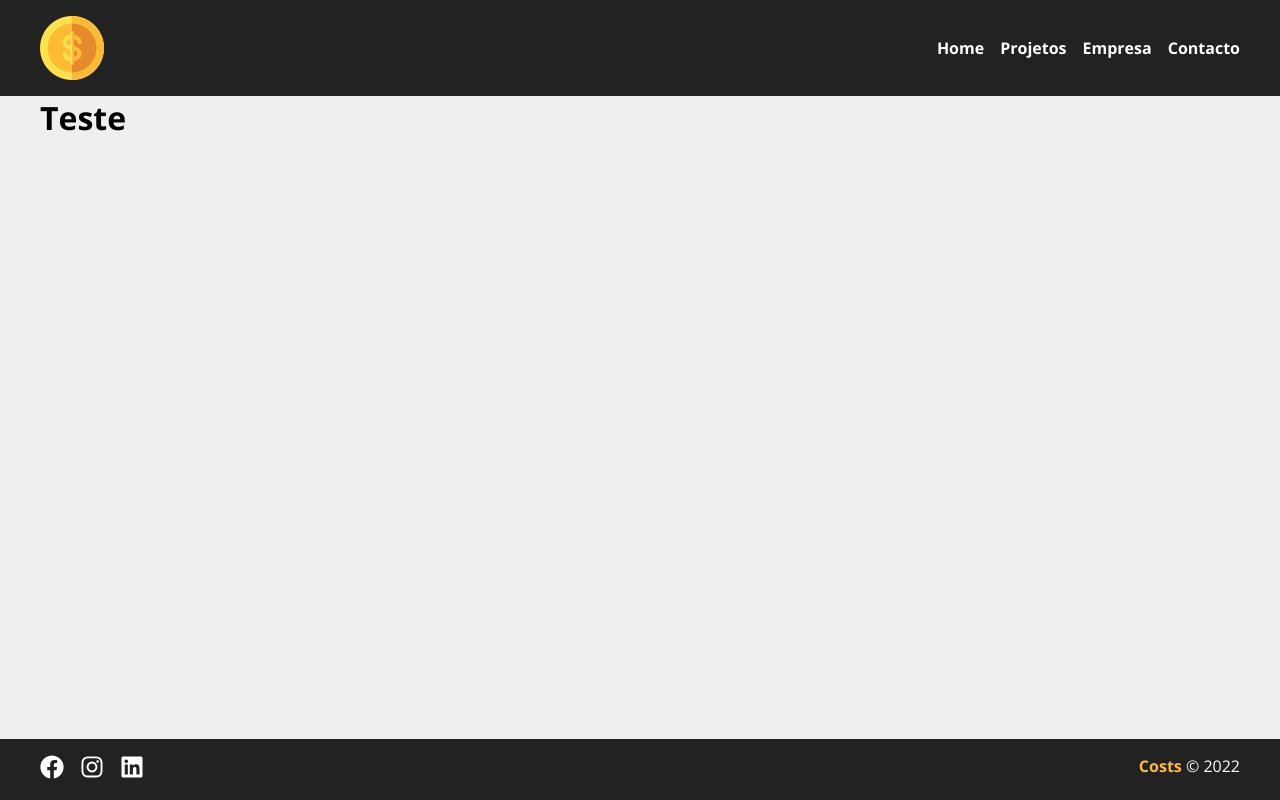
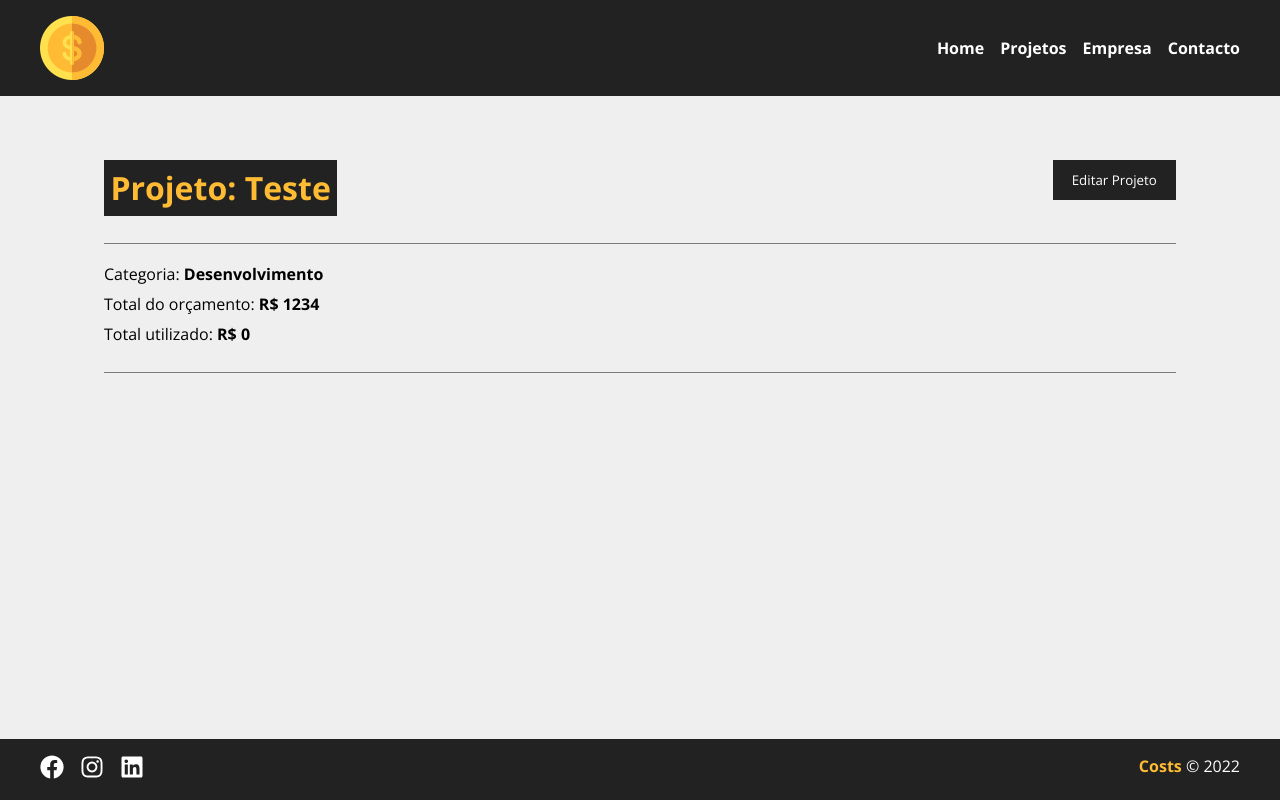
Before and after one commit to barbosadiego/react-training, a React (Create React App) app in the folder costs/: page /project/1 in a window 1280 px wide. Built offline with nearby package versions, Linux system fonts and the light colour scheme; data requests are answered from the project's data file.

Commit message:
exibir detalhes projeto

```diff
--- a/costs/src/components/pages/ProjectPage.css
+++ b/costs/src/components/pages/ProjectPage.css
@@ -0,0 +1,37 @@
+.project-container{
+  flex: 1;
+}
+
+.project-details{
+  padding: 2rem;
+}
+
+.project-details h1,
+.project-details h2,
+.project-details p{
+  margin-bottom: .5rem;
+}
+
+.project-details h1{
+  background-color: #222;
+  color: #ffbb33;
+  padding: .4rem;
+}
+
+.project-details span{
+  font-weight: bold;
+}
+
+.details-container,
+.service-form-container{
+  border-bottom: 1px solid #7a7a7a;
+  margin-bottom: 1.2rem;
+  padding-bottom: 1.2rem;
+  display: flex;
+  justify-content: space-between;
+  flex-wrap: wrap;
+}
+
+.alt-btn{
+  max-height: 40px;
+}
--- a/costs/src/components/pages/ProjectPage.jsx
+++ b/costs/src/components/pages/ProjectPage.jsx
@@ -6,11 +6,17 @@ import { useParams } from 'react-router-dom';
 // css
 import './ProjectPage.css';
 
+// components
+import Loading from '../layout/Loading';
+
 const ProjectPage = (props) => {
   const data = useParams();
   const [project, setProject] = useState([]);
+  const [showProjectForm, setShowProjectForm] = useState(false);
 
   useEffect(() => {
+    setTimeout(() => {
+      //fake delay
       fetch(`http://localhost:5000/projects/${data.id}`, {
         method: 'GET',
         headers: {
@@ -22,11 +28,40 @@ const ProjectPage = (props) => {
           setProject(json);
         })
         .catch((error) => console.log(error));
+    }, 500);
   }, [data.id]);
 
+  function toggleProjectForm() {
+    setShowProjectForm((old) => !old);
+  }
+
   return (
-    <div>
-      <h1>{project.name}</h1>
+    <div className="project-container">
+      {project.name ? (
+        <div className='project-details'>
+          <div className="details-container">
+            <h1>Projeto: {project.name}</h1>
+            <button className="btn alt-btn" onClick={toggleProjectForm}>
+              {!showProjectForm ? 'Editar projeto' : 'Fechar'}
+            </button>
+          </div>
+          <div className='service-form-container'>
+            {!showProjectForm ? (
+              <div className='project-info'>
+                <p>Categoria: <span>{project.category.name}</span></p>
+                <p>Total do orçamento: <span>R$ {project.budget}</span></p>
+                <p>Total utilizado: <span>R$ {project.cost}</span></p>
+              </div>
+            ) : (
+              <div className='project-info'>
+                <p>detalhes do projeto</p>
+              </div>
+            )}
+          </div>
+        </div>
+      ) : (
+        <Loading />
+      )}
     </div>
   );
 };
```
Lines whose indentation alone changed are shown as unchanged.
